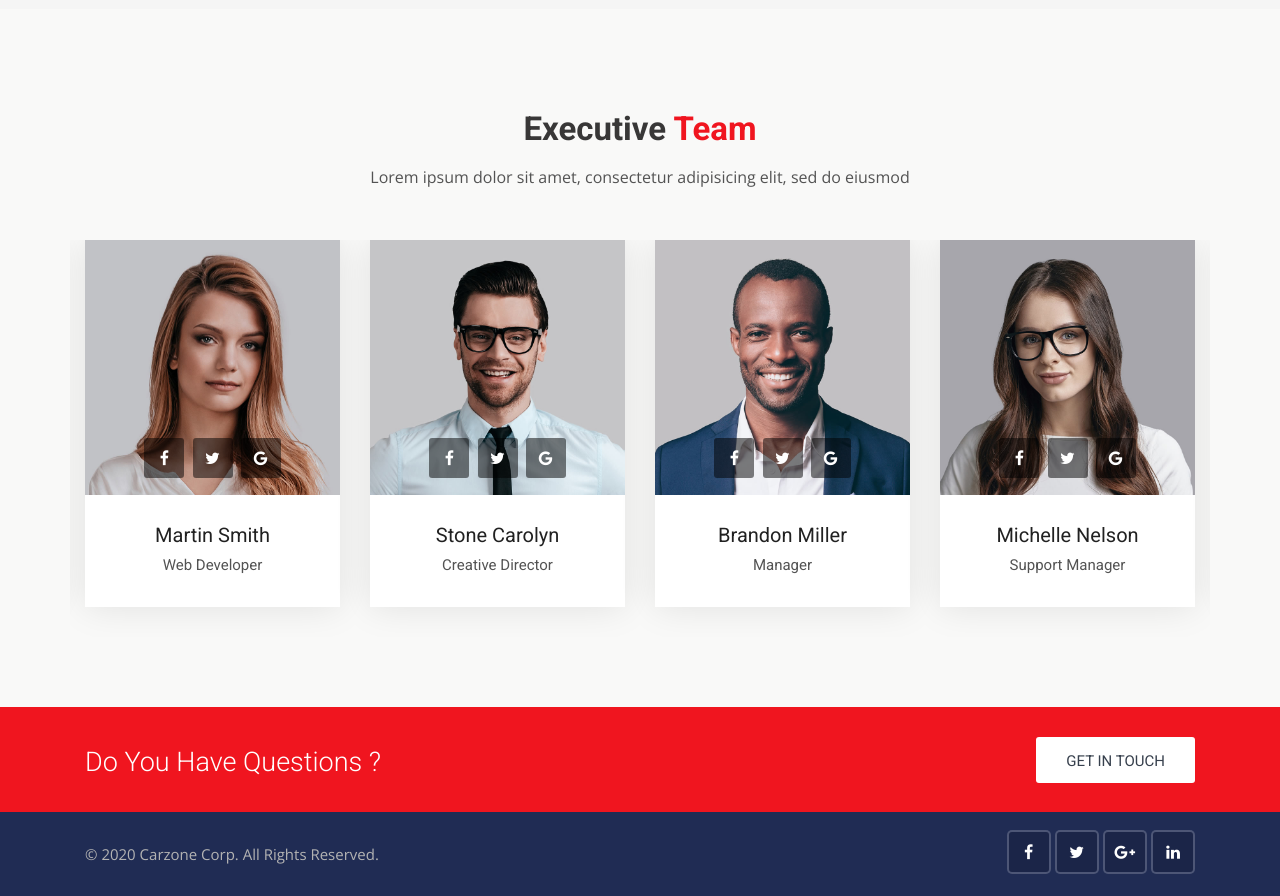
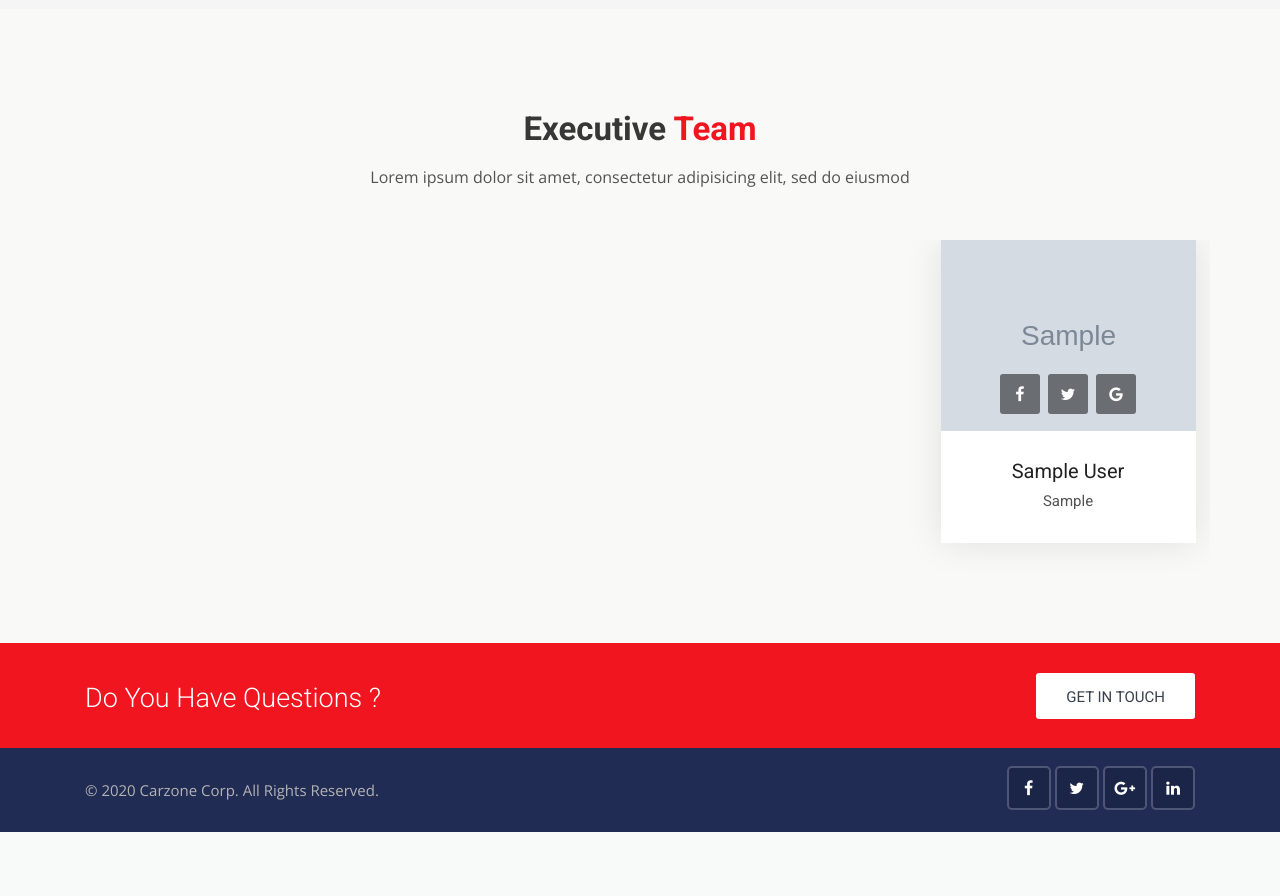
Before and after one commit to mehedi609/carzone-djangoapp, a Django app: page / in a window 1280 px wide. Shown: the part 2743-3639 px from the top of the page. After the commit the page ends 3575 px from the top, so only its background shows below. Run offline with Django 3.2, Linux system fonts and the light colour scheme; tables that the repository leaves empty hold one stand-in row (values such as "Sample post"); grey boxes marked "Sample" are stand-in pictures; some libraries are stand-ins or nearby versions.

Commit message:
fetch the team data from database and display it on home.html and about.html. Also fix home navigation url

```diff
--- a/pages/views.py
+++ b/pages/views.py
@@ -1,12 +1,22 @@
 from django.shortcuts import render
+
+from pages.models import Team
 
 
 def home(request):
-    return render(request, 'pages/home.html')
+    teams = Team.objects.all()
+    data = {
+        'teams': teams
+    }
+    return render(request, 'pages/home.html', data)
 
 
 def about(request):
-    return render(request, 'pages/about.html')
+    teams = Team.objects.all()
+    data = {
+        'teams': teams
+    }
+    return render(request, 'pages/about.html', data)
 
 
 def services(request):
--- a/templates/includes/navbar.html
+++ b/templates/includes/navbar.html
@@ -3,7 +3,7 @@
 <header class="main-header sticky-header header-with-top">
   <div class="container">
     <nav class="navbar navbar-expand-lg navbar-light">
-      <a class="navbar-brand company-logo" href="index.html">
+      <a class="navbar-brand company-logo" href="{% url 'home' %}">
         <img src="{% static 'img/logos/black-logo.png' %}" alt="logo">
       </a>
       <button class="navbar-toggler" type="button" data-toggle="collapse" data-target="#navbar" aria-controls="navbar" aria-expanded="false" aria-label="Toggle navigation">
@@ -12,7 +12,7 @@
       <div class="navbar-collapse collapse w-100" id="navbar">
         <ul class="navbar-nav ml-auto">
           <li class="nav-item">
-            <a class="nav-link dropdown-toggle" href="{% url 'home' %}" id="navbarDropdownMenuLink" data-toggle="dropdown" aria-haspopup="true" aria-expanded="false">
+            <a class="nav-link dropdown-toggle" href="{% url 'home' %}">
               Home
             </a>
           </li>
--- a/templates/pages/home.html
+++ b/templates/pages/home.html
@@ -899,96 +899,28 @@
       <!-- Slick slider area start -->
       <div class="slick-slider-area clearfix">
         <div class="row slick-carousel" data-slick='{"slidesToShow": 4, "responsive":[{"breakpoint": 1024,"settings":{"slidesToShow": 2}}, {"breakpoint": 768,"settings":{"slidesToShow": 1}}]}'>
+
+          {% for team in teams%}
             <div class="slick-slide-item">
               <div class="team-1">
                 <div class="photo">
                   <a href="#">
-                  <img src="img/avatar/avatar-12.jpg" alt="team-1" class="img-fluid">
+                    <img src="{{ team.photo.url }}" alt="team-1" class="img-fluid">
                   </a>
                   <div class="social-list clearfix">
-                  <a href="#" class="facebook-bg"><i class="fa fa-facebook"></i></a>
-                  <a href="#" class="twitter-bg"><i class="fa fa-twitter"></i></a>
-                  <a href="#" class="google-bg"><i class="fa fa-google"></i></a>
+                    <a href="{{ team.facebook_link }}" target="_blank" class="facebook-bg"><i class="fa fa-facebook"></i></a>
+                    <a href="{{ team.twitter_link }}" target="_blank" class="twitter-bg"><i class="fa fa-twitter"></i></a>
+                    <a href="{{ team.google_plus_link }}" target="_blank" class="google-bg"><i class="fa fa-google"></i></a>
                   </div>
                 </div>
                 <div class="details">
-                <h4><a href="team-detail.html">Brandon Miller</a></h4>
-                <h5>Manager</h5>
+                  <h4><a href="team-detail.html">{{ team.first_name }} {{ team.last_name }}</a></h4>
+                  <h5>{{ team.designation }}</h5>
                 </div>
               </div>
             </div>
-          <div class="slick-slide-item">
-            <div class="team-1">
-              <div class="photo">
-                <a href="#">
-                  <img src="img/avatar/avatar-9.jpg" alt="team-1" class="img-fluid">
-                </a>
-                <div class="social-list clearfix">
-                  <a href="#" class="facebook-bg"><i class="fa fa-facebook"></i></a>
-                  <a href="#" class="twitter-bg"><i class="fa fa-twitter"></i></a>
-                  <a href="#" class="google-bg"><i class="fa fa-google"></i></a>
-                </div>
-              </div>
-              <div class="details">
-                <h4><a href="team-detail.html">Michelle Nelson</a></h4>
-                <h5>Support Manager</h5>
-              </div>
-            </div>
-          </div>
-          <div class="slick-slide-item">
-            <div class="team-1">
-              <div class="photo">
-                <a href="#">
-                  <img src="img/avatar/avatar-11.jpg" alt="team-1" class="img-fluid">
-                </a>
-                <div class="social-list clearfix">
-                  <a href="#" class="facebook-bg"><i class="fa fa-facebook"></i></a>
-                  <a href="#" class="twitter-bg"><i class="fa fa-twitter"></i></a>
-                  <a href="#" class="google-bg"><i class="fa fa-google"></i></a>
-                </div>
-              </div>
-              <div class="details">
-                <h4><a href="team-detail.html">Stone Carolyn</a></h4>
-                <h5>Creative Director</h5>
-              </div>
-            </div>
-          </div>
-          <div class="slick-slide-item">
-            <div class="team-1">
-              <div class="photo">
-                <a href="#">
-                  <img src="img/avatar/avatar-10.jpg" alt="team-1" class="img-fluid">
-                </a>
-                <div class="social-list clearfix">
-                  <a href="#" class="facebook-bg"><i class="fa fa-facebook"></i></a>
-                  <a href="#" class="twitter-bg"><i class="fa fa-twitter"></i></a>
-                  <a href="#" class="google-bg"><i class="fa fa-google"></i></a>
-                </div>
-              </div>
-              <div class="details">
-                <h4><a href="team-detail.html">Martin Smith</a></h4>
-                <h5>Web Developer</h5>
-              </div>
-            </div>
-          </div>
-          <div class="slick-slide-item">
-            <div class="team-1">
-              <div class="photo">
-                <a href="#">
-                  <img src="img/avatar/avatar-11.jpg" alt="team-1" class="img-fluid">
-                </a>
-                <div class="social-list clearfix">
-                  <a href="#" class="facebook-bg"><i class="fa fa-facebook"></i></a>
-                  <a href="#" class="twitter-bg"><i class="fa fa-twitter"></i></a>
-                  <a href="#" class="google-bg"><i class="fa fa-google"></i></a>
-                </div>
-              </div>
-              <div class="details">
-                <h4><a href="team-detail.html">Stone Carolyn</a></h4>
-                <h5>Creative Director</h5>
-              </div>
-            </div>
-          </div>
+          {% endfor %}
+
         </div>
       </div>
     </div>
```
Also changed, not shown: templates/pages/about.html (+8 -78 lines), photos/2021/05/20/avatar-1.jpg (added). Lines whose indentation alone changed are shown as unchanged.
